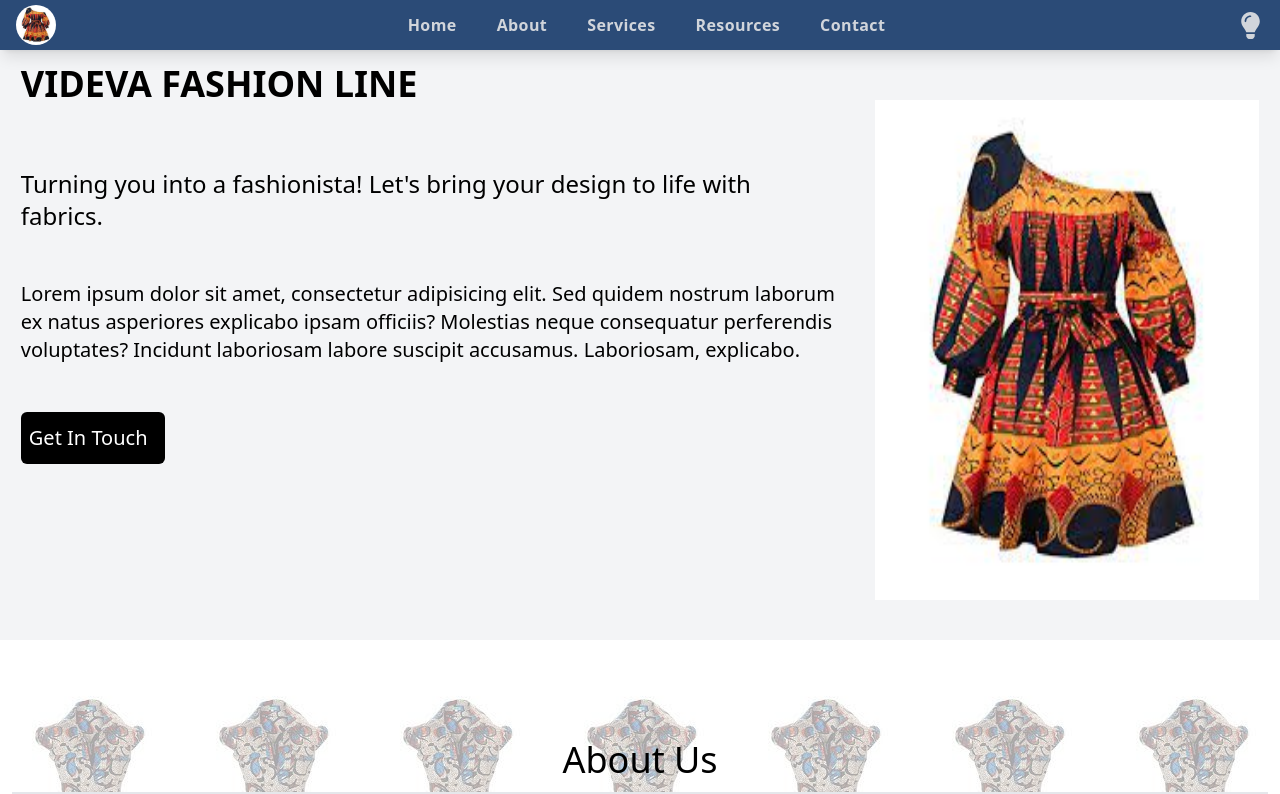
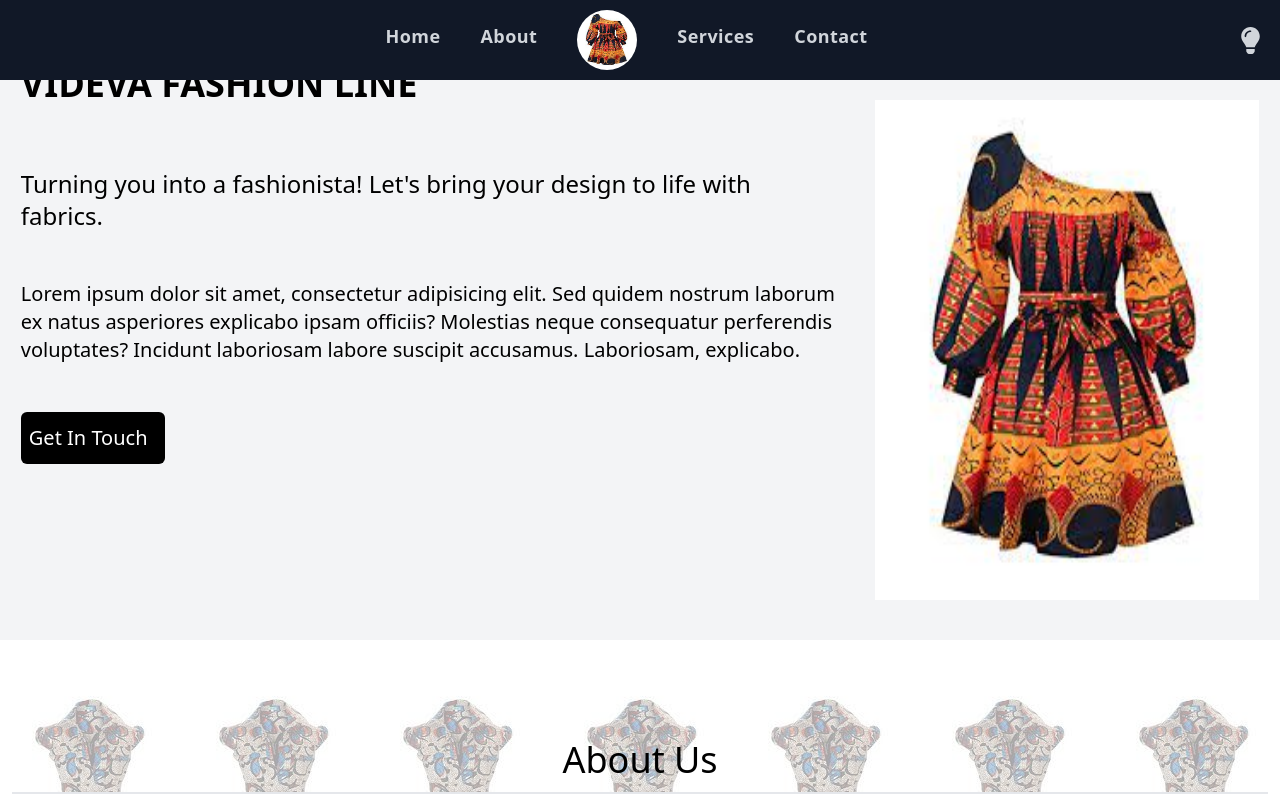
Before and after one commit to segunajibola/Videva-Fashion-Line, a React (Vite) app: page / in a window 1280 px wide. Shown: the top 794 px of the page. Built offline with nearby package versions, Linux system fonts and the light colour scheme.

Commit message:
changeUI

```diff
--- a/src/App.jsx
+++ b/src/App.jsx
@@ -10,14 +10,14 @@ function App() {
   };
 
   return (
-    <>
+    <div className={`overflow-hidden ${darkMode ? "dark" : ""}`}>
       <Router>
         <Navbar darkMode={darkMode} handleMode={handleMode} />
         <Routes>
           <Route exact path="/" element={<Home />} />
         </Routes>
       </Router>
-    </>
+    </div>
   );
 }
 
--- a/src/components/Home.jsx
+++ b/src/components/Home.jsx
@@ -3,7 +3,7 @@ import React from "react";
 const Home = () => {
   return (
     <>
-    <header className="pt-4 md:pt-0 px-2 z-10 md:flex min-h-full items-center justify-between w-full bg-gray-100">
+    <header className="pt-4 md:pt-0 px-2 z-10 md:flex min-h-full items-center justify-between w-full bg-gray-100 bg-[#2b 4b77]">
       <div className="w-[98vw] mx-auto">
         <div className="md:flex md:space-x-10 justify-between pt-4 px-1 md:px-2 md:pt-10 md:h-[80vh] mx-auto">
           <div className="flex flex-col pt-1 space-y-12 md:mt-5 my-auto">
--- a/src/components/Navbar.jsx
+++ b/src/components/Navbar.jsx
@@ -1,6 +1,6 @@
 import { useState } from "react";
 import { FaMoon, FaLightbulb, FaBars, FaTimes } from "react-icons/fa";
-import { IoIosArrowDown } from "react-icons/io";
+// import { IoIosArrowDown } from "react-icons/io";
 import Logo from "../assets/navbar/logo.jpg";
 import { Link } from "react-router-dom";
 
@@ -9,38 +9,36 @@ const Navbar = ({ handleMode, darkMode }) => {
   const handleClick = () => setNav(!nav);
 
   return (
-    <div className="fixed z-20 w-full h-[50px] shadow-lg flex justify-between items-center px-4 bg-[#2b4b77] dark:bg-gray-500 text-gray-300 dark:text-gray-800">
-      <Link
-        className="cursor-pointer"
+    <div className="fixed z-20 w-full h-[80px] flex justify-between items-center px-4 bg-gray-900 dark:bg-gray-500 text-gray-300 dark:text-gray-800">
+      {/* menu */}
+      <ul className="hidden md:flex space-x-10 text-lg font-semibold tracking-wide mx-auto">
+        <li className="cursor-pointer my-3">
+          <Link to="/" onClick={() => window.scrollTo(0, 0)}>
+            Home
+          </Link>
+        </li>
+        <li className="cursor-pointer my-3">
+          <Link to="/about">
+            About
+          </Link>
+        </li>
+        <li>
+        <Link
+        className="cursor-pointer my-3"
         to="/"
         onClick={() => window.scrollTo(0, 0)}
       >
         <img
           src={Logo}
           alt="Logo Image"
-          style={{ width: "40px", height: "40px", borderRadius: "50px" }}
+          style={{ width: "60px", height: "60px", borderRadius: "50px" }}
         />
       </Link>
-
-      {/* menu */}
-      <ul className="hidden md:flex space-x-10 text-md font-semibold tracking-wide">
-        <li className="cursor-pointer">
-          <Link to="/" onClick={() => window.scrollTo(0, 0)}>
-            Home
-          </Link>
         </li>
-        <li className="hover:scale-110">
-          <Link to="/about">
-            About
-          </Link>
-        </li>
-        <li className="cursor-pointer">
+        <li className="cursor-pointer my-3">
           <Link to="/services">Services</Link>
         </li>
-        <li className="cursor-pointer">
-          <Link to="/resources">Resources</Link>
-        </li>
-        <li className="cursor-pointer">
+        <li className="cursor-pointer my-3">
           <Link to="/contact">Contact</Link>
         </li>
       </ul>
--- a/tailwind.config.cjs
+++ b/tailwind.config.cjs
@@ -4,6 +4,7 @@ module.exports = {
     "./index.html",
     "./src/**/*.{js,ts,jsx,tsx}",
   ],
+  darkMode: "class", // or 'media' or 'class'
   theme: {
     extend: {},
   },
```
